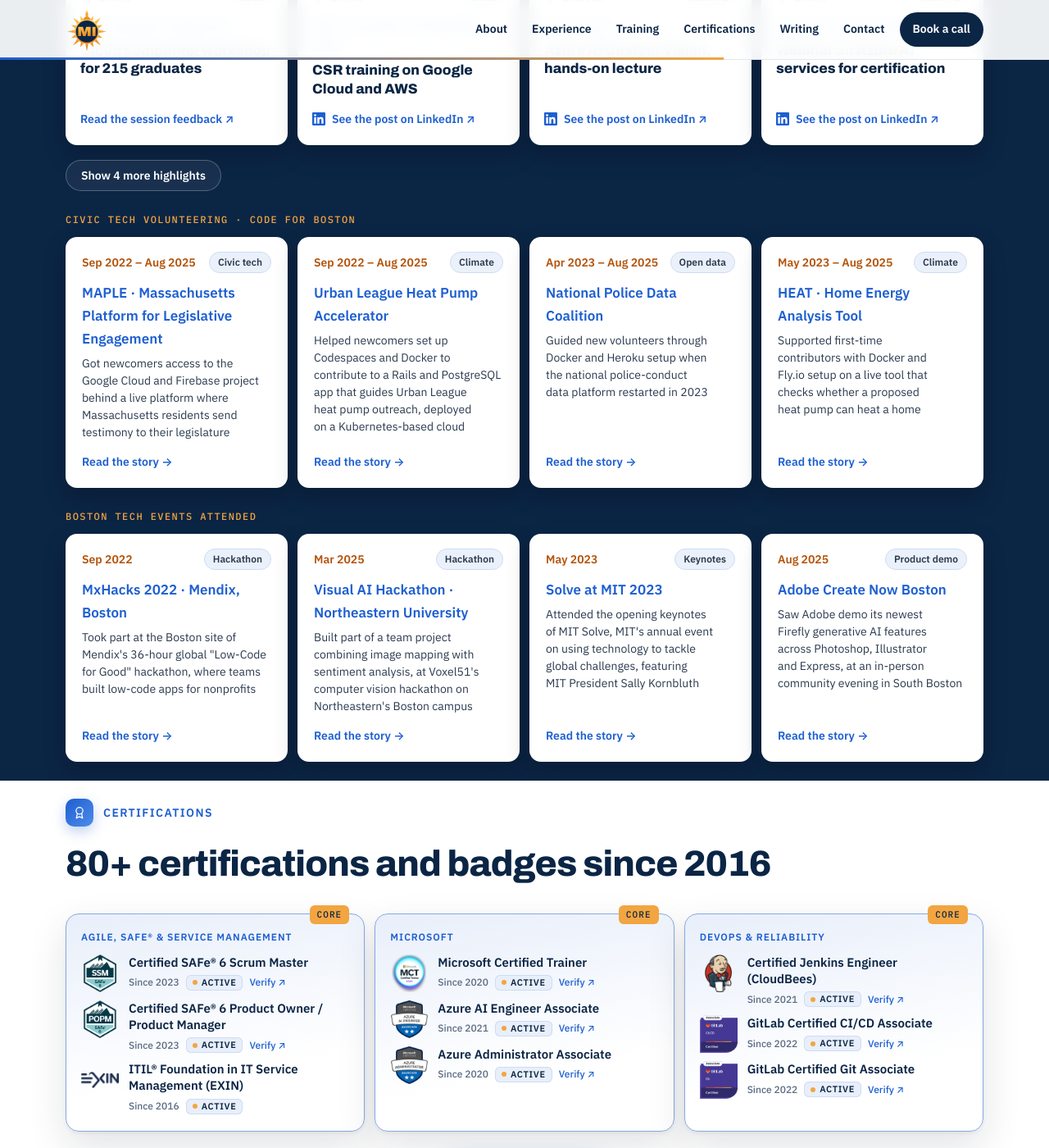
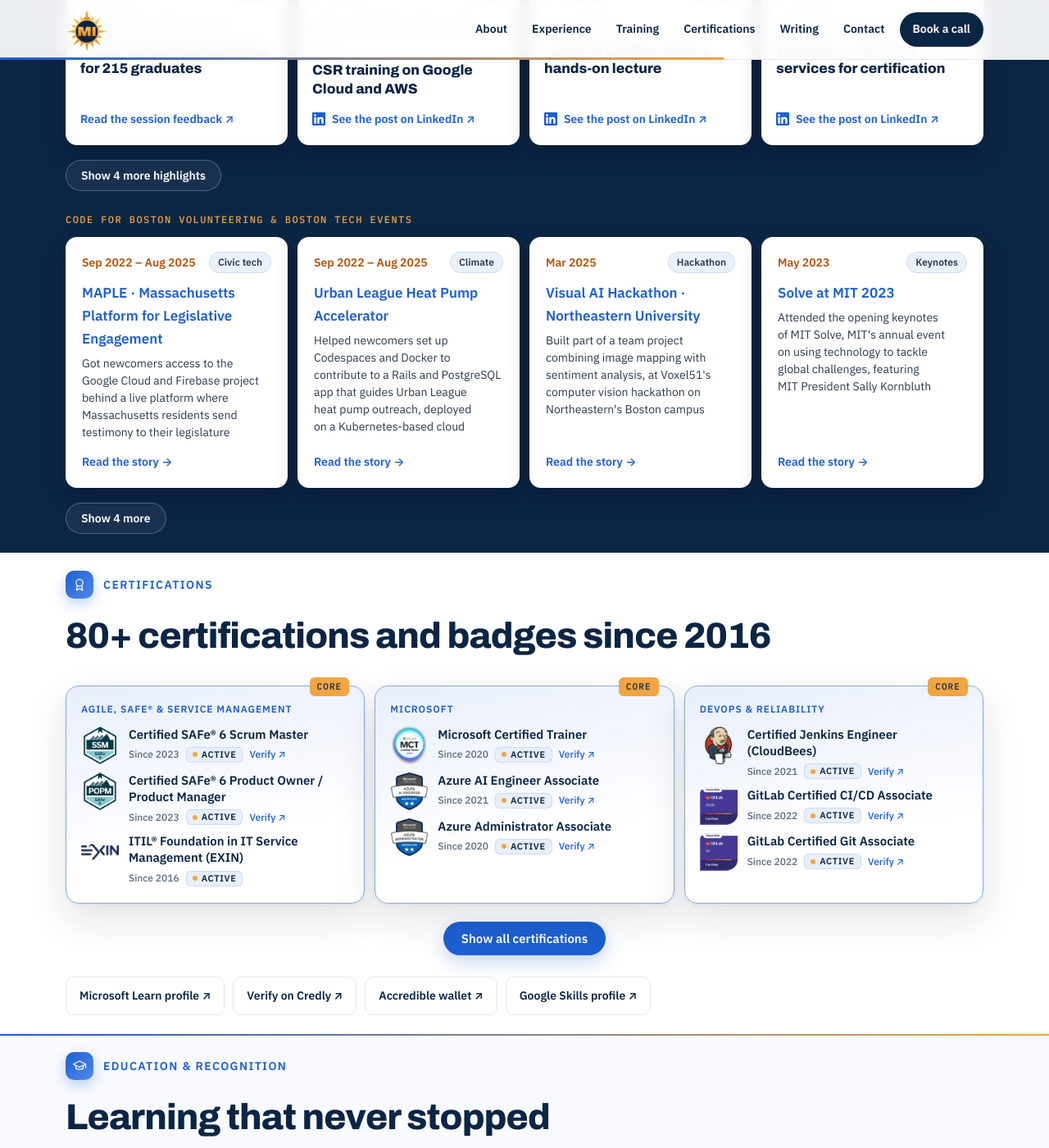
Before and after one commit to Madhan-I/Madhan-I.github.io, a Jekyll site: the page built from index.html, in a window 1280 px wide and 1400 px high, scrolled down 5244 px. Shown: the whole window at 82% size. Built offline with Jekyll 4.4.1, drawn with Linux system fonts in a browser that asks for light colours.

Commit message:
Community: one block with 2 Code for Boston + 2 Boston events, 'Show 4 more' for the rest.
Co-Authored-By: Claude Opus 5.5 <noreply@anthropic.com>
Claude-Session: https://claude.ai/code/session_01MFRrTt7LBDdX57m85KHNGp

```diff
--- a/_data/profile.yml
+++ b/_data/profile.yml
@@ -319,7 +319,7 @@ speaking:
     what: Careers in IT services for final-year and third-year students
     linkedin: https://lnkd.in/p/gvKE9S_P
 
-community_title: Civic tech volunteering · Code for Boston
+community_events_title: Code for Boston volunteering & Boston tech events
 community:
   - who: MAPLE · Massachusetts Platform for Legislative Engagement
     topic: Civic tech
@@ -342,13 +342,7 @@ community:
     link: /blog/2026/09/heat-home-energy-analysis-tool/
     when: May 2023 – Aug 2025
 
-events_title: Boston tech events attended
 events:
-  - who: MxHacks 2022 · Mendix, Boston
-    topic: Hackathon
-    what: Took part at the Boston site of Mendix's 36-hour global "Low-Code for Good" hackathon, where teams built low-code apps for nonprofits
-    when: Sep 2022
-    link: /blog/2026/05/mxhacks-2022-mendix-boston/
   - who: Visual AI Hackathon · Northeastern University
     topic: Hackathon
     what: Built part of a team project combining image mapping with sentiment analysis, at Voxel51's computer vision hackathon on Northeastern's Boston campus
@@ -359,6 +353,11 @@ events:
     what: Attended the opening keynotes of MIT Solve, MIT's annual event on using technology to tackle global challenges, featuring MIT President Sally Kornbluth
     when: May 2023
     link: /blog/2026/08/solve-at-mit-2023/
+  - who: MxHacks 2022 · Mendix, Boston
+    topic: Hackathon
+    what: Took part at the Boston site of Mendix's 36-hour global "Low-Code for Good" hackathon, where teams built low-code apps for nonprofits
+    when: Sep 2022
+    link: /blog/2026/05/mxhacks-2022-mendix-boston/
   - who: Adobe Create Now Boston
     topic: Product demo
     what: Saw Adobe demo its newest Firefly generative AI features across Photoshop, Illustrator and Express, at an in-person community evening in South Boston
--- a/assets/css/style.css
+++ b/assets/css/style.css
@@ -959,8 +959,8 @@ footer .f-col a { font-size: 14px !important; }
 @media (min-width: 1100px) { .speak.talks:not(.duo) ul { grid-template-columns: repeat(4, minmax(0, 1fr)); } .speak.talks:not(.duo) li { padding: 20px 18px; } }
 
 .talk-toggle-row { margin: 18px 0 0; }
-.talk-toggle { font: 700 14px/1 var(--body); color: #FFFFFF; background: rgba(255, 255, 255, .06); border: 1px solid rgba(255, 255, 255, .25); border-radius: 999px; padding: 11px 18px; cursor: pointer; }
-.talk-toggle:hover { border-color: #F2A541; color: #F2A541; }
+.talk-toggle, .comm-toggle { font: 700 14px/1 var(--body); color: #FFFFFF; background: rgba(255, 255, 255, .06); border: 1px solid rgba(255, 255, 255, .25); border-radius: 999px; padding: 11px 18px; cursor: pointer; }
+.talk-toggle:hover, .comm-toggle:hover { border-color: #F2A541; color: #F2A541; }
 .speak.talks li[hidden] { display: none !important; }
 
 /* Tighter section rhythm: smaller gaps between sections */
--- a/assets/js/main.js
+++ b/assets/js/main.js
@@ -261,3 +261,15 @@ document.querySelectorAll('.copy-btn').forEach(function (b) {
     });
   });
 })();
+
+/* Community & events: four cards visible, the rest on demand */
+(function () {
+  var btn = document.querySelector('.comm-toggle'); if (!btn) return;
+  var more = document.querySelectorAll('.comm-more'), label = btn.textContent;
+  btn.addEventListener('click', function () {
+    var show = btn.getAttribute('aria-expanded') !== 'true';
+    more.forEach(function (li) { li.hidden = !show; });
+    btn.setAttribute('aria-expanded', show ? 'true' : 'false');
+    btn.textContent = show ? 'Show fewer' : label;
+  });
+})();
--- a/index.html
+++ b/index.html
@@ -123,12 +123,10 @@ layout: default
     {% if p.speaking %}<div class="speak talks reveal"><h3>{{ p.speaking_title }}</h3><ul>
       {% for s in p.speaking %}<li{% if forloop.index > 4 %} class="talk-more" hidden{% endif %}><div class="tk-top"><span class="tk-meta">{% if s.where %}<svg class="ic" aria-hidden="true"><use href="#i-pin"/></svg>{{ s.where }}{% endif %}</span>{% if s.topic %}<span class="tk-chip">{{ s.topic }}</span>{% endif %}</div><b>{{ s.who }}</b><strong class="tk-title">{{ s.what }}</strong>{% if s.linkedin %}<a class="tk-link tk-in" href="{{ s.linkedin }}" target="_blank" rel="noopener" data-goatcounter-click="talk-linkedin"><svg class="ic" aria-hidden="true"><use href="#i-linkedin"/></svg>See the post on LinkedIn ↗</a>{% elsif s.feedback_image %}<a class="tk-link" href="{{ '/assets/badges/' | append: s.feedback_image | relative_url }}" data-lightbox data-caption="{{ s.who }}: session feedback">Read the session feedback ↗</a>{% endif %}</li>{% endfor %}
     </ul></div>{% if p.speaking.size > 4 %}<p class="talk-toggle-row"><button type="button" class="talk-toggle" aria-expanded="false">Show {{ p.speaking.size | minus: 4 }} more highlights</button></p>{% endif %}{% endif %}
-    {% if p.community %}<div class="speak duo talks reveal"><h3>{{ p.community_title }}</h3><ul>
-      {% for s in p.community %}<li><div class="tk-top"><span class="tk-date">{{ s.when }}</span>{% if s.topic %}<span class="tk-chip">{{ s.topic }}</span>{% endif %}</div><b>{{ s.who }}</b><span class="tk-desc">{{ s.what }}</span>{% if s.link %}<a class="tk-link" href="{{ s.link | relative_url }}">Read the story →</a>{% endif %}</li>{% endfor %}
-    </ul></div>{% endif %}
-    {% if p.events %}<div class="speak duo talks reveal"><h3>{{ p.events_title }}</h3><ul>
-      {% for s in p.events %}<li><div class="tk-top"><span class="tk-date">{{ s.when }}</span>{% if s.topic %}<span class="tk-chip">{{ s.topic }}</span>{% endif %}</div><b>{{ s.who }}</b><span class="tk-desc">{{ s.what }}</span>{% if s.link %}<a class="tk-link" href="{{ s.link | relative_url }}">Read the story →</a>{% endif %}</li>{% endfor %}
-    </ul></div>{% endif %}
+    {% if p.community or p.events %}<div class="speak duo talks reveal"><h3>{{ p.community_events_title }}</h3><ul>
+      {% for s in p.community limit:2 %}<li><div class="tk-top"><span class="tk-date">{{ s.when }}</span>{% if s.topic %}<span class="tk-chip">{{ s.topic }}</span>{% endif %}</div><b>{{ s.who }}</b><span class="tk-desc">{{ s.what }}</span>{% if s.link %}<a class="tk-link" href="{{ s.link | relative_url }}">Read the story →</a>{% endif %}</li>{% endfor %}{% for s in p.events limit:2 %}<li><div class="tk-top"><span class="tk-date">{{ s.when }}</span>{% if s.topic %}<span class="tk-chip">{{ s.topic }}</span>{% endif %}</div><b>{{ s.who }}</b><span class="tk-desc">{{ s.what }}</span>{% if s.link %}<a class="tk-link" href="{{ s.link | relative_url }}">Read the story →</a>{% endif %}</li>{% endfor %}
+      {% for s in p.community offset:2 %}<li class="comm-more" hidden><div class="tk-top"><span class="tk-date">{{ s.when }}</span>{% if s.topic %}<span class="tk-chip">{{ s.topic }}</span>{% endif %}</div><b>{{ s.who }}</b><span class="tk-desc">{{ s.what }}</span>{% if s.link %}<a class="tk-link" href="{{ s.link | relative_url }}">Read the story →</a>{% endif %}</li>{% endfor %}{% for s in p.events offset:2 %}<li class="comm-more" hidden><div class="tk-top"><span class="tk-date">{{ s.when }}</span>{% if s.topic %}<span class="tk-chip">{{ s.topic }}</span>{% endif %}</div><b>{{ s.who }}</b><span class="tk-desc">{{ s.what }}</span>{% if s.link %}<a class="tk-link" href="{{ s.link | relative_url }}">Read the story →</a>{% endif %}</li>{% endfor %}
+    </ul></div>{% assign cm = p.community.size | plus: p.events.size | minus: 4 %}{% if cm > 0 %}<p class="talk-toggle-row"><button type="button" class="comm-toggle" aria-expanded="false">Show {{ cm }} more</button></p>{% endif %}{% endif %}
   </div>
 </section>
 {% endunless %}
```
